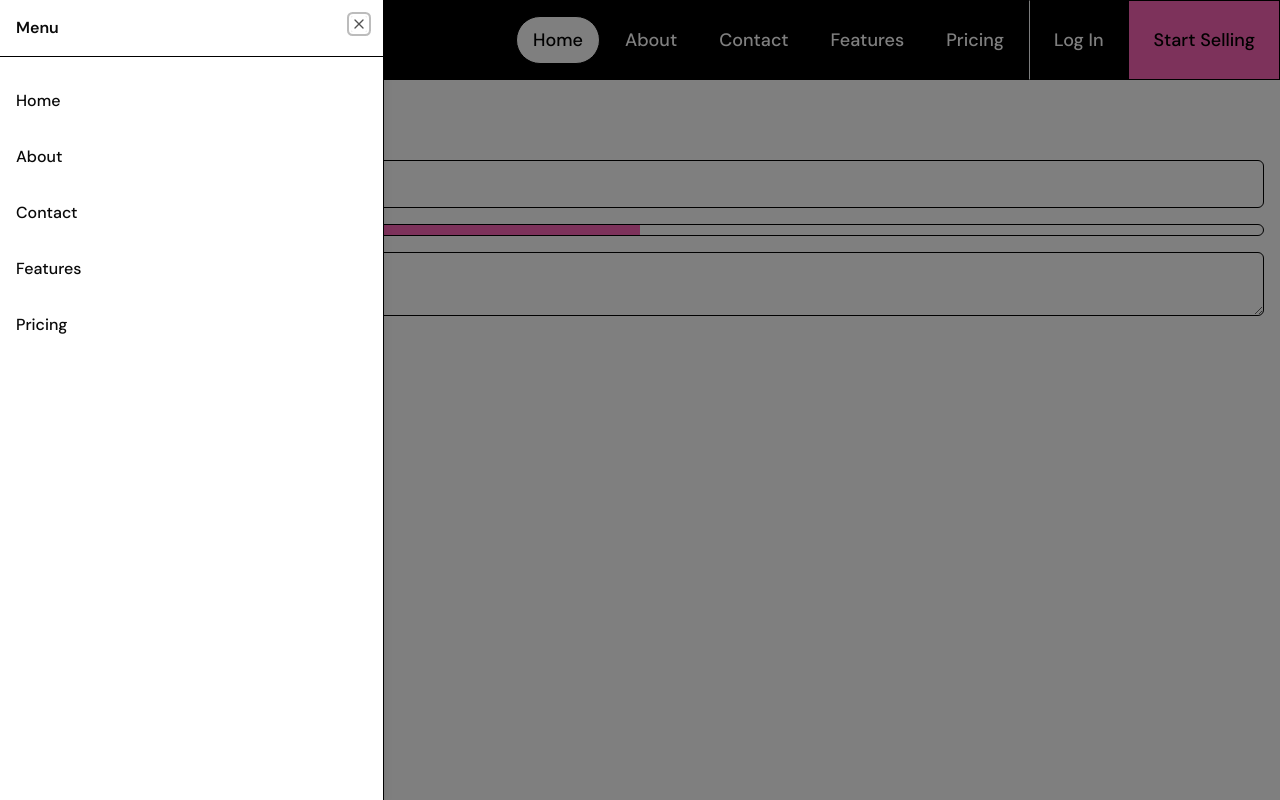
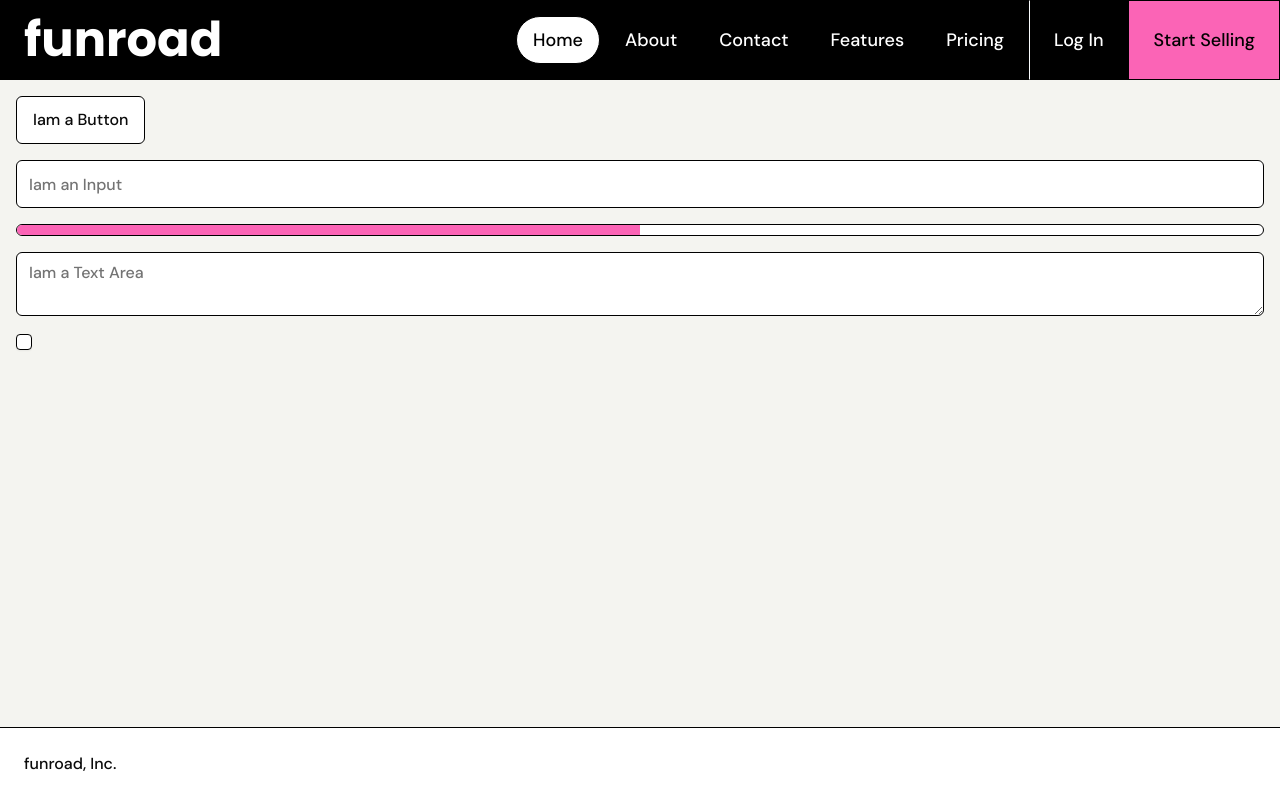
Before and after one commit to RamanKurai/Funroad, a Next.js app: page / in a window 1280 px wide. Built offline with nearby package versions, Linux system fonts and the light colour scheme.

Commit message:
feat: implement Footer component and integrate it into HomePagelayout; update Navbar-Sidebar for improved functionality

```diff
--- /dev/null
+++ b/src/app/(home)/Footer.tsx
@@ -0,0 +1,13 @@
+import React from 'react'
+
+const Footer = () => {
+  return (
+    <footer className='flex border-t justify-between font-medium p-6'>
+      <div className='flex items-center gap-2' >
+        <p>funroad, Inc.</p>
+      </div>
+    </footer>
+  )
+}
+
+export default Footer
--- a/src/app/(home)/Navbar-Sidebar.tsx
+++ b/src/app/(home)/Navbar-Sidebar.tsx
@@ -18,7 +18,7 @@ const NavBarSidebar = ({items , open , onOpenChange} : Props) => {
   return (
     <Sheet open={open} onOpenChange={onOpenChange}>
        <SheetContent
-       side='left'
+       side='top'
        className='p-0 transition-none'
        >
        <SheetHeader className='p-4 border-b'>
@@ -34,10 +34,27 @@ const NavBarSidebar = ({items , open , onOpenChange} : Props) => {
            key={item.href}
            href={item.href}
            className="w-full text-left p-4 hover:bg-black hover:text-white flex items-center text-base font-medium"
+           onClick={()=> onOpenChange(false)}
            >
            {item.children}
            </Link>
          ))}
+        <div className='border-t'>
+        <Link
+        onClick={()=> onOpenChange(false)}
+        href={"/sign-in"}
+        className="w-full text-left p-4 hover:bg-black hover:text-white flex items-center text-base font-medium"
+        >
+        Log In
+        </Link>
+        <Link
+        onClick={()=> onOpenChange(false)}
+        href={"/start-selling"}
+        className="w-full text-left p-4 hover:bg-black hover:text-white flex items-center text-base font-medium"
+        >
+        Start Selling
+        </Link>
+        </div>
        </ScrollArea>
        </SheetContent>
     </Sheet>
--- a/src/app/(home)/layout.tsx
+++ b/src/app/(home)/layout.tsx
@@ -1,3 +1,4 @@
+import Footer from "./Footer";
 import Navbar from "./Navbar";
 
 interface props  {
@@ -7,7 +8,10 @@ const HomePagelayout = ({children} : props) => {
   return (
     <div className="flex flex-col min-h-screen">
         <Navbar/>
+      <div className="flex-1 bg-[#f4f4f0]" >
       {children}
+      </div>
+      <Footer/>
     </div>
   )
 }
--- a/src/app/(home)/navbar.tsx
+++ b/src/app/(home)/navbar.tsx
@@ -18,7 +18,7 @@ const navbarItems = [
 
 const Navbar = () => {
   const pathname = usePathname();
-  const [isSidebarOpen , setIsSidebarOpen] = useState(true)
+  const [isSidebarOpen , setIsSidebarOpen] = useState(false)
   return (
     <nav className="flex justify-between items-center bg-black h-20">
       <div>
--- a/src/components/ui/checkbox.tsx
+++ b/src/components/ui/checkbox.tsx
@@ -15,6 +15,7 @@ function Checkbox({
       data-slot="checkbox"
       className={cn(
         "peer border-input dark:bg-input/30 data-[state=checked]:bg-primary data-[state=checked]:text-primary-foreground dark:data-[state=checked]:bg-primary data-[state=checked]:border-primary focus-visible:border-ring focus-visible:ring-ring/50 aria-invalid:ring-destructive/20 dark:aria-invalid:ring-destructive/40 aria-invalid:border-destructive size-4 shrink-0 rounded-[4px] border shadow-xs transition-shadow outline-none focus-visible:ring-[3px] disabled:cursor-not-allowed disabled:opacity-50",
+        "bg-white",
         className
       )}
       {...props}
--- a/src/components/ui/progress.tsx
+++ b/src/components/ui/progress.tsx
@@ -16,7 +16,7 @@ function Progress({
       className={cn(
         "relative h-3 w-full overflow-hidden rounded-full",
         // Modified Classes
-        "border bg-transparent",
+        "border bg-white",
         className
       )}
       {...props}
--- a/src/components/ui/textarea.tsx
+++ b/src/components/ui/textarea.tsx
@@ -7,7 +7,7 @@ function Textarea({ className, ...props }: React.ComponentProps<"textarea">) {
     <textarea
       data-slot="textarea"
       className={cn(
-        "border-input placeholder:text-muted-foreground focus-visible:border-ring focus-visible:ring-ring/50 aria-invalid:ring-destructive/20 dark:aria-invalid:ring-destructive/40 aria-invalid:border-destructive dark:bg-input/30 flex field-sizing-content min-h-16 w-full rounded-md border bg-transparent px-3 py-2 text-base transition-[color,box-shadow] outline-none focus-visible:ring-[3px] disabled:cursor-not-allowed disabled:opacity-50",
+        "border-input placeholder:text-muted-foreground focus-visible:border-ring focus-visible:ring-ring/50 aria-invalid:ring-destructive/20 dark:aria-invalid:ring-destructive/40 aria-invalid:border-destructive dark:bg-input/30 flex field-sizing-content min-h-16 w-full rounded-md border bg-white px-3 py-2 text-base transition-[color,box-shadow] outline-none focus-visible:ring-[3px] disabled:cursor-not-allowed disabled:opacity-50",
         // Modified classes
         "md:text-base font-medium",
         className
```
